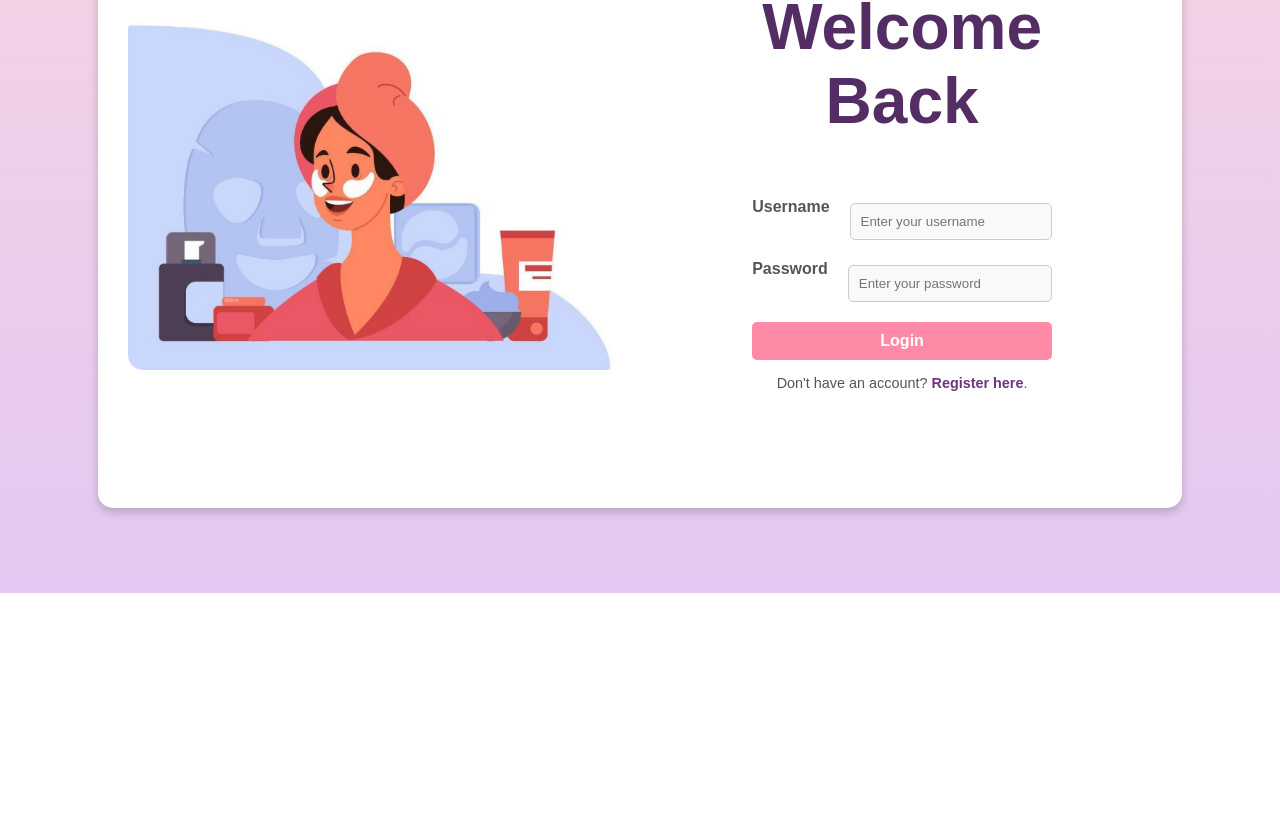
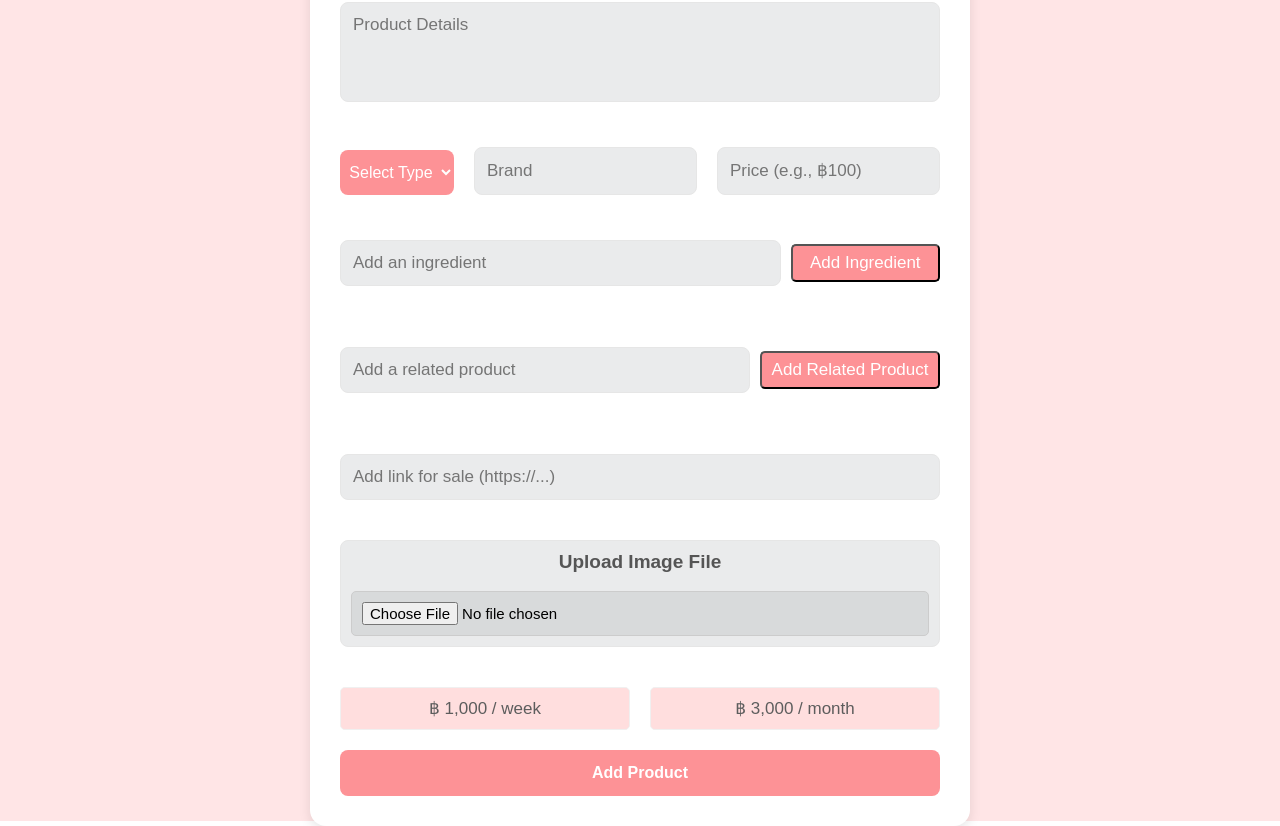
Before and after one commit to Kankrit413/SE-Project-new-, a React (Create React App) app in the folder frontend/: page /add-product in a window 1280 px wide. Before the commit this address led to /login. Shown: the part 207-1033 px from the top of the page. Before the commit the page ends 800 px from the top, so only its background shows below. Built offline with nearby package versions, Linux system fonts and the light colour scheme; a web font is replaced by a local one.

Commit message:
Add files via upload

```diff
--- a/frontend/src/addproduct.jsx
+++ b/frontend/src/addproduct.jsx
@@ -1,10 +1,8 @@
 import React, { useState } from "react";
-import { useNavigate } from "react-router-dom";
+import { Link, useNavigate } from "react-router-dom";
 import axios from "axios";
 import "./AddProductForm.css";
 import Home from "./Home";
-import Navbar from "./navbar";
-
 const AddProductForm = () => {
   const [formData, setFormData] = useState({
     name: "",
@@ -125,11 +123,12 @@ const AddProductForm = () => {
   };
 
   return (
-    <div className="container">
-      {/* Sidebar/Navbar */}
-      <Navbar />
+    <header className="header">
     <div className="add-product-form-container">
+
+        <div className="add-product-title"><h1>Add Product</h1>  </div>
         <button className="close-btn" onClick={() => navigate(-1)}>&times;</button>
+
         <form onSubmit={handleSubmit} className="add-product-form">
           {error && <div className="error-message">{error}</div>}
 
@@ -245,18 +244,19 @@ const AddProductForm = () => {
             <ul className="related-products-list">
               {relatedProducts.map((product, index) => (
                 <li key={index} className="related-product-item">
-                    {product}
+
                   <button
                     type="button"
                     onClick={() => handleRemoveRelatedProduct(index)}
                     className="remove-btn"
                   >
                     Remove
-                    </button>
+                  </button>   {product}
                 </li>
               ))}
             </ul>
             </div>
+
 
           {/* ส่วนของ Review Link */}
           <div className="review-links-field">
@@ -300,12 +300,15 @@ const AddProductForm = () => {
             </button>
           </div>
 
-            <button type="submit" className="submit-btn">
+          <button
+            type="button"
+            className="submit-btn"
+            onClick={() => window.location.href = '/payment'}>
             Add Product
           </button>
         </form>
     </div>
-    </div>
+  </header>
 );
 
 };
```
Lines whose indentation alone changed are shown as unchanged.
